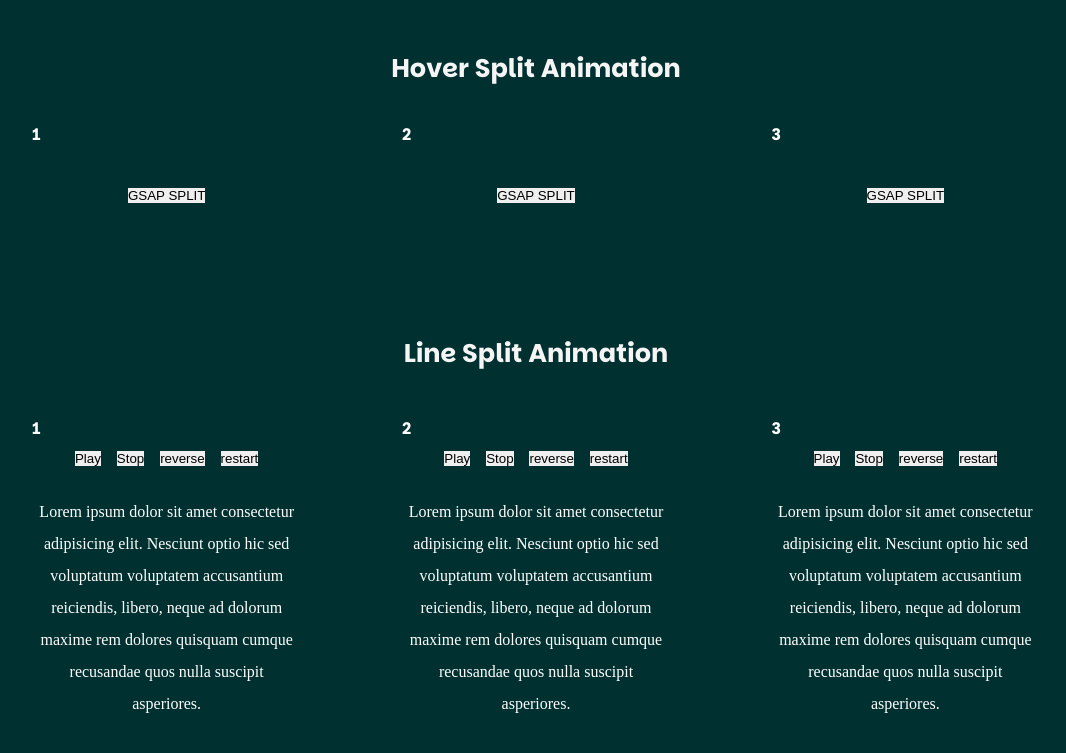
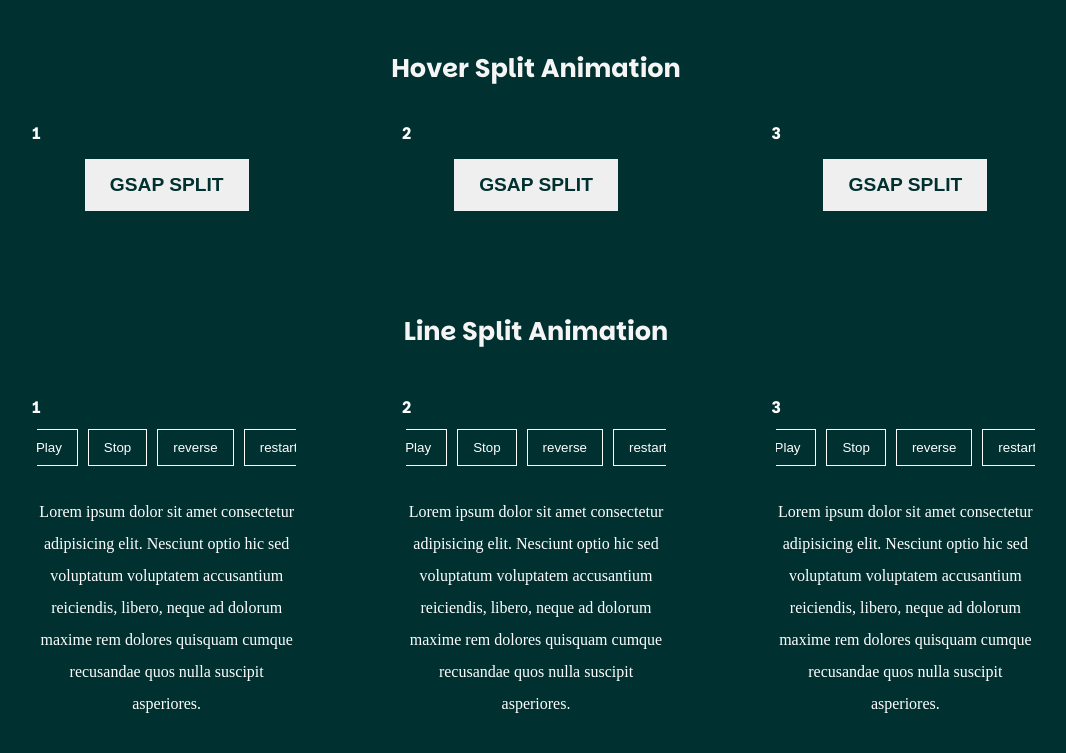
Before and after one commit to Mr3DWeb/SplitText-Vip, a website built with Vite: page src/index.html in a window 1280 px wide. Shown: the whole page, without its empty margins (104-1170 px from the left). Built offline with nearby package versions, Linux system fonts and the light colour scheme; files whose address does not match are found by name.

Commit message:
complate basic style

```diff
--- a/src/style.css
+++ b/src/style.css
@@ -69,7 +69,7 @@
   }
 }
 @supports (corner-shape: squircle) {
-    .content div {
+    .content div , .Hover-Split , .controls > button   {
         corner-shape: squircle;
         border-radius: 100px;
           border: 1px solid white;
@@ -79,6 +79,12 @@
   border: none !important;
   flex-direction: row;
   padding: 0px;
+  gap: 10px;
+}
+@media (max-width : 1400px) {
+  .controls{
+    justify-content: center !important;
+  }
 }
 .counter {
   position: absolute;
@@ -92,6 +98,24 @@
 }
 
 button {
-  border: none;
   cursor: pointer;
 }
+.Hover-Split{
+  padding: 15px 25px;
+  font-size: 1.2rem;
+  font-weight: 700;
+  color: rgb(0, 48, 48);
+  border: none;
+}
+.controls > button {
+  border: 1px solid white;
+  background-color: transparent;
+  color: white;
+  padding: 10px 15px ;
+  transition: all 0.3s  ease;
+}
+.controls > button:hover {
+  background-color: white;
+  color: rgb(0, 48, 48);
+  border: none;
+}
```
